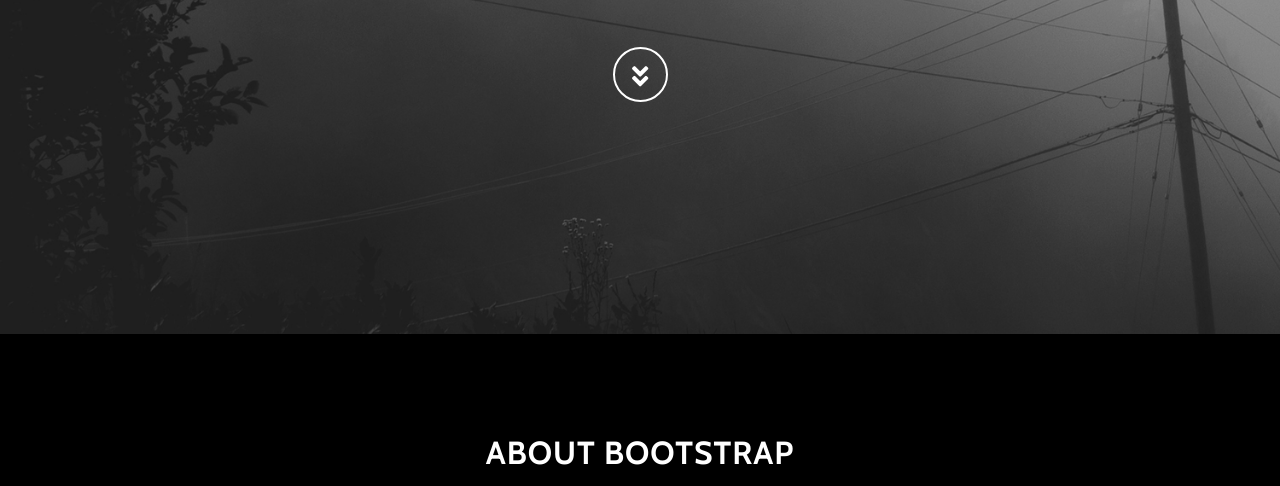
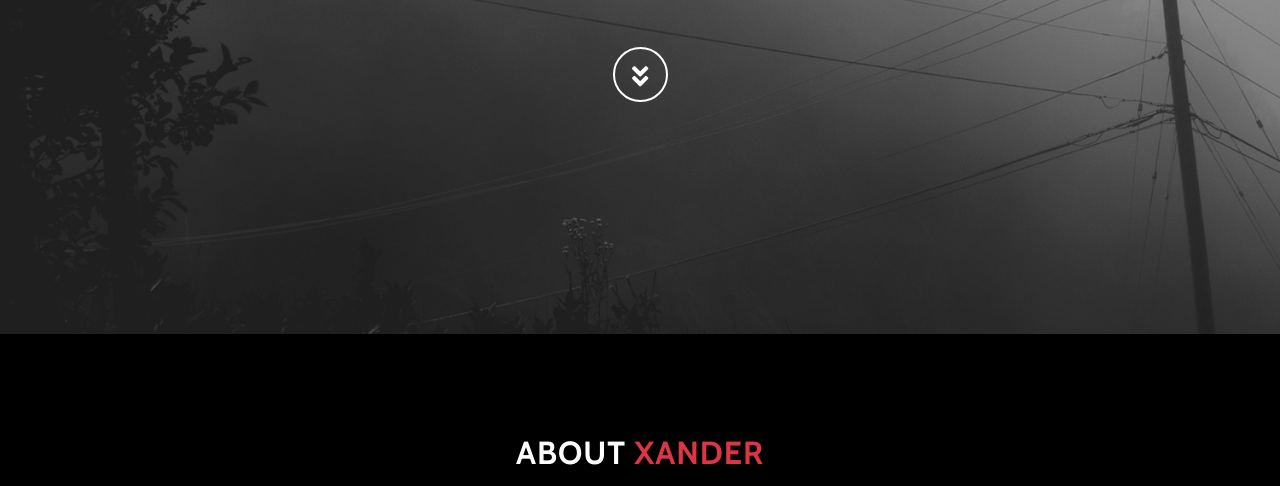
Before and after one commit to lancerXander/lancerxander.github.io, a plain HTML site: page index.html in a window 1280 px wide. Shown: the part 466-952 px from the top of the page. Drawn offline with nearby package versions, Linux system fonts and the light colour scheme.

Commit message:
Update index.html
typos

```diff
--- a/index.html
+++ b/index.html
@@ -61,7 +61,7 @@
         <div class="container">
             <div class="row">
                 <div class="col-lg-8 mx-auto">
-                    <h2>About Bootstrap</h2>
+                    <h2>About <span class="text-danger">XANDER</span></h2>
                     <p><br>Freelance Illustrator and Graphic Designer with a focus in Character and Environmental design.<br></p>
 
                     <p>Graduted Northern Michigan University in 2012 with a BFA, Art & Design.</p>
```
